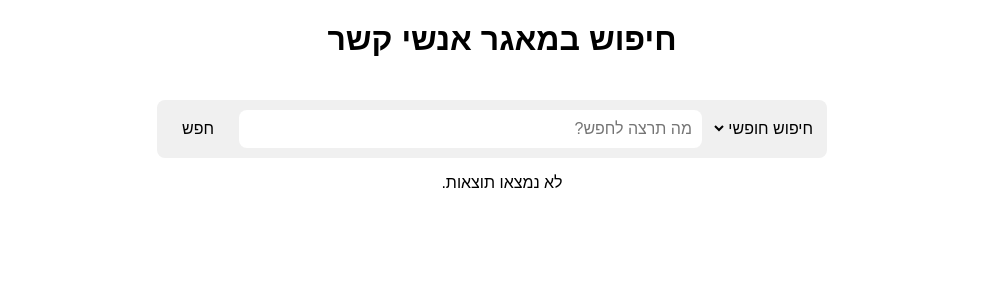
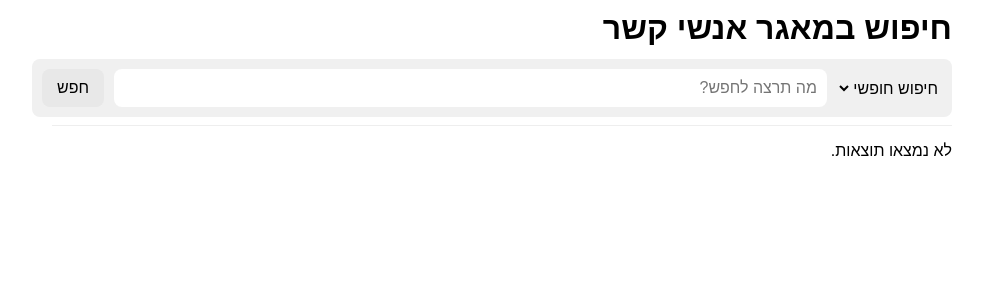
Before and after one commit to Rozenzwaige/Phone_Project, a Flask app: page /search in a window 1280 px wide. Shown: the part 50-350 px from the top of the page, without its empty margins (138-1121 px from the left). Run offline with Flask 3, Linux system fonts and the light colour scheme; the visitor is signed in with stand-in values (Sample User, id 1).

Commit message:
Update search.html

```diff
--- a/templates/search.html
+++ b/templates/search.html
@@ -3,37 +3,110 @@
 
 {% block content %}
   <style>
-    body { text-align: center; font-family: Arial, sans-serif; direction: rtl; background-color: #fff; }
-    .container { max-width: 650px;  margin: auto; padding: 20px; }
-    .search-box { width: 100%; background: #f0f0f0; padding: 10px; border-radius: 8px; display: flex; justify-content: center; align-items: center; gap: 10px; }
-    select, input, button { font-size: 16px; border: none; outline: none; background: none; }
-    input[type="text"] { width: 100%; padding: 10px; background: white; border-radius: 8px; }
-    button { cursor: pointer; padding: 10px 15px; }
-    table { width: 100%; border-collapse: collapse; margin-top: 16px; text-align: right; }
-    th, td { border-bottom: 1px solid #eee; padding: 8px; }
+    body {
+      text-align: center;
+      font-family: Arial, sans-serif;
+      direction: rtl;
+      background-color: #fff;
+    }
+
+    .container {
+      max-width: 900px;
+      margin: auto;
+      padding: 0 20px 20px;
+      text-align: right;
+    }
+
+    /* הראש הדביק של המסך (כותרת + טופס חיפוש + תוצאות עבור…) */
+    .search-header {
+      position: sticky;
+      top: 0;                 /* אם עשית גם nav דביק עם גובה, תן כאן offset מתאים */
+      background: #ffffff;
+      z-index: 10;
+      padding: 10px 0 8px;
+      border-bottom: 1px solid #eee;
+    }
+
+    .search-box {
+      width: 100%;
+      background: #f0f0f0;
+      padding: 10px;
+      border-radius: 8px;
+      display: flex;
+      gap: 10px;
+      align-items: center;
+    }
+
+    select, input, button {
+      font-size: 16px;
+      border: none;
+      outline: none;
+      background: none;
+    }
+
+    input[type="text"] {
+      width: 100%;
+      padding: 10px;
+      background: white;
+      border-radius: 8px;
+    }
+
+    button {
+      cursor: pointer;
+      padding: 10px 15px;
+      background: #e8e8e8;
+      border-radius: 8px;
+    }
+
+    table {
+      width: 100%;
+      border-collapse: collapse;
+      margin-top: 16px;
+      text-align: right;
+      table-layout: fixed;            /* עמודות ברוחב קבוע */
+    }
+
+    th, td {
+      border-bottom: 1px solid #eee;
+      padding: 8px;
+      white-space: normal;            /* לאפשר ירידת שורה */
+      word-wrap: break-word;
+      overflow-wrap: anywhere;
+      vertical-align: top;
+    }
+
     th { background: #fafafa; }
+
+    /* שם ~ 25 תווים, טלפון ~ 25 תווים, טייטל מה שנשאר */
+    .col-name  { width: 15ch; }
+    .col-phone { width: 15ch; }
+    .col-title { width: auto; }
   </style>
 
-  <h1>חיפוש במאגר אנשי קשר</h1>
+  <div class="container">
 
-  <div class="container">
+    <div class="search-header">
+      <h1 style="margin:0 0 12px;">חיפוש במאגר אנשי קשר</h1>
+
       <form action="{{ url_for('search') }}" method="GET" class="search-box">
         <select name="search_type">
           <option value="free"  {{ 'selected' if search_type=='free'  else '' }}>חיפוש חופשי</option>
           <option value="name"  {{ 'selected' if search_type=='name'  else '' }}>שם</option>
           <option value="title" {{ 'selected' if search_type=='title' else '' }}>טייטל</option>
         </select>
+
         <input type="text" name="query" value="{{ query or '' }}" placeholder="מה תרצה לחפש?">
         <button type="submit">חפש</button>
       </form>
 
-    {% if rows is defined %}
-      <div style="text-align:right; margin-top:10px;">
-        {% if query %}
+      {% if rows is defined and query %}
+        <div style="margin-top:8px;">
           <small>תוצאות עבור: <strong>{{ query }}</strong></small>
+        </div>
       {% endif %}
     </div>
 
+    {% if rows is defined %}
       {% if rows %}
         <table>
           <thead>
@@ -46,9 +119,9 @@
           <tbody>
             {% for r in rows %}
               <tr>
-        <td class="col-name">{{ r.name or r.get('name') or '' }}</td>
-        <td class="col-title">{{ r.title or r.get('title') or '' }}</td>
-        <td class="col-phone">{{ r.phone or r.get('phone') or '' }}</td>
+                <td class="col-name">{{ (r.name or r.get('name') or '') }}</td>
+                <td class="col-title">{{ (r.title or r.get('title') or '') }}</td>
+                <td class="col-phone">{{ (r.phone or r.get('phone') or '') }}</td>
               </tr>
             {% endfor %}
           </tbody>
@@ -57,5 +130,6 @@
         <p style="margin-top:16px;">לא נמצאו תוצאות.</p>
       {% endif %}
     {% endif %}
+
   </div>
 {% endblock %}
```
Lines whose indentation alone changed are shown as unchanged.
